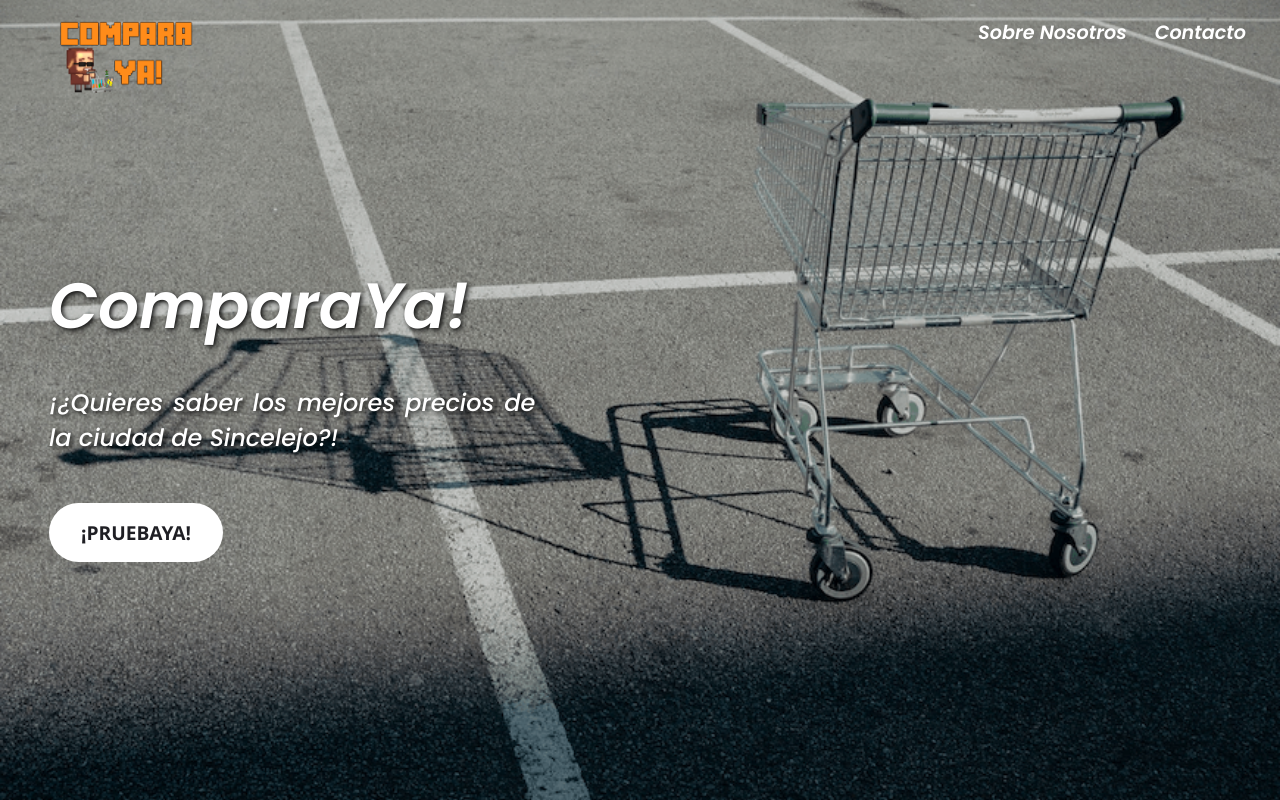
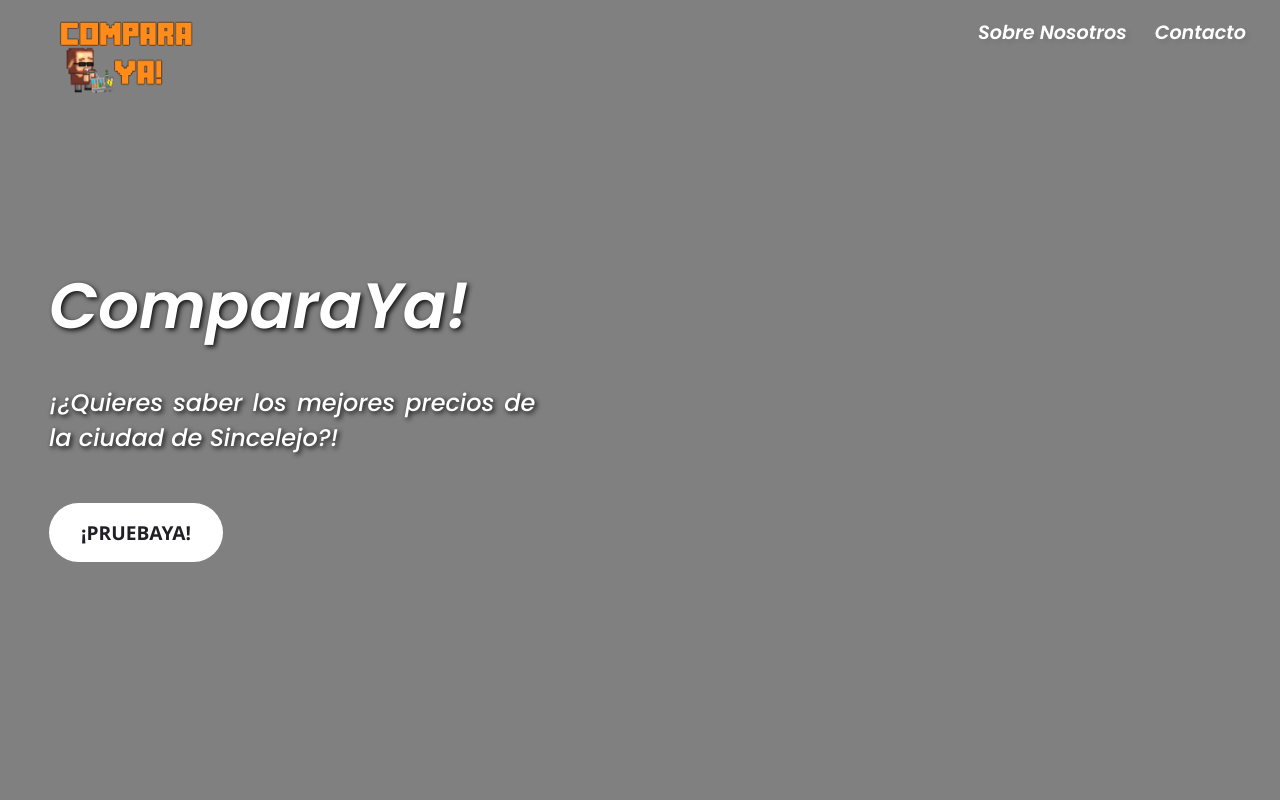
Before and after one commit to jxlio/prices-project, a React (Vite) app: page / in a window 1280 px wide. Built offline with nearby package versions, Linux system fonts and the light colour scheme; the HTML template or start-up script is replaced by a standard one.

Commit message:
index reform start

```diff
--- a/src/Styles/indexStyles.css
+++ b/src/Styles/indexStyles.css
@@ -57,8 +57,7 @@
   flex-direction: column;
   justify-content: center;
   align-items: center;
-  background-color: rgb(0, 0, 0, 0, 9);
-  background-image: url("whbl1maf.png");
+  background-color:grey;
   background-size: cover;
   background-position: center;
   text-align: center;
--- a/src/pages/ProductsMain.jsx
+++ b/src/pages/ProductsMain.jsx
@@ -136,7 +136,6 @@ const ProdsPrices = ({ setProducto, producto }) => {
     setSelectedProduct(prod);
   };
 
-
   const formatPrice = (price) => {
     const formattedPrice = price.toLocaleString("es-CO", {
       style: "currency",
@@ -163,8 +162,6 @@ const ProdsPrices = ({ setProducto, producto }) => {
       filtro(resultado);
     }
   };
-
-
 
   const filtro = (busqueda) => {
     const result = originalProduct.filter(
```
